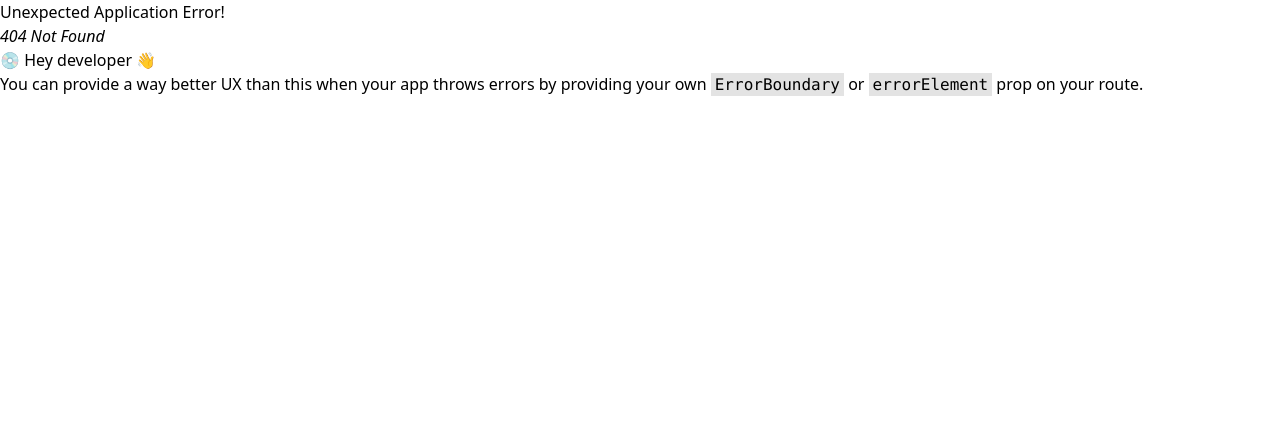
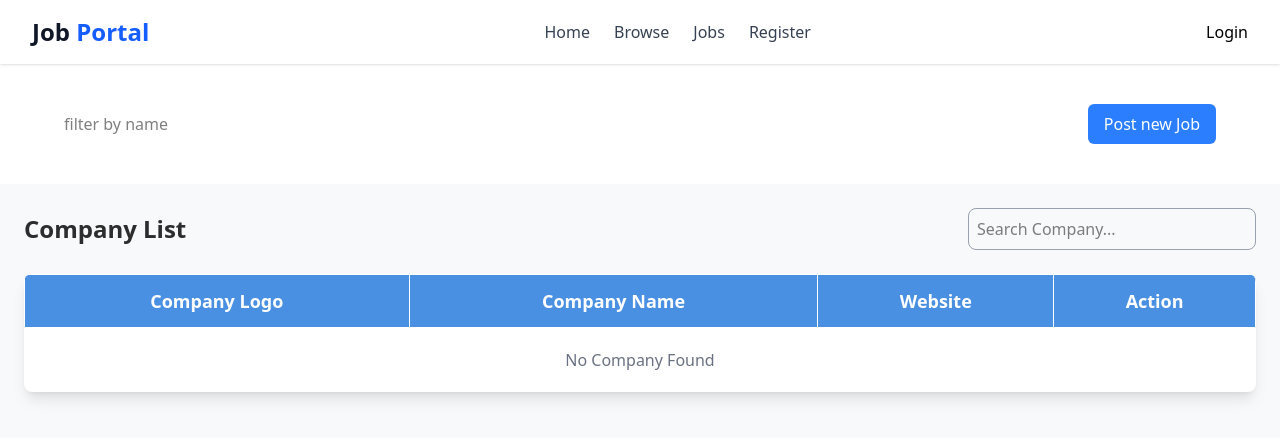
Before and after one commit to viveka941/JobPortal, a React (Vite) app in the folder Frontend/: page /admin/jobs in a window 1280 px wide. Before the commit this address had no page. Shown: the top 438 px of the page. Built offline with nearby package versions, Linux system fonts and the light colour scheme.

Commit message:
feat: add JobsAdmin component and integrate job filtering functionality

```diff
--- a/Frontend/src/App.jsx
+++ b/Frontend/src/App.jsx
@@ -14,6 +14,7 @@ import Description from "./component/components/Description";
 import Companies from "./component/adminComponent/Companies";
 import CompanyCreate from "./component/adminComponent/CompanyCreate";
 import CompnaySetup from "./component/adminComponent/CompnaySetup";
+import JobsAdmin from "./component/adminComponent/JobsAdmin";
 
 function App() {
   const appRouter = createBrowserRouter([
@@ -60,6 +61,10 @@ function App() {
       path: "/admin/companies/:id",
       element: <CompnaySetup />,
     },
+    {
+      path: "/admin/jobs",
+      element: <JobsAdmin />,
+    },
   ]);
   return <RouterProvider router={appRouter}></RouterProvider>;
 }
--- /dev/null
+++ b/Frontend/src/component/adminComponent/AdminJobTable.jsx
@@ -0,0 +1,96 @@
+import React, { useEffect, useState } from "react";
+import { useSelector } from "react-redux";
+import { useNavigate } from "react-router-dom";
+
+export default function AdminJobTable() {
+  const { companies = [], searchCompaniesByText = "" } = useSelector(
+    (store) => store.company
+  );
+
+  const [filteredCompanies, setFilteredCompanies] = useState(companies);
+  const navigate = useNavigate();
+
+  useEffect(() => {
+    if (companies.length > 0) {
+      const filtered = companies.filter((company) =>
+        company.name.toLowerCase().includes(searchCompaniesByText.toLowerCase())
+      );
+      setFilteredCompanies(filtered);
+    } else {
+      setFilteredCompanies([]);
+    }
+  }, [companies, searchCompaniesByText]);
+
+  return (
+    <div className="p-6 bg-[#F8F9FA] min-h-screen">
+      {/* Header */}
+      <div className="mb-6 flex justify-between items-center">
+        <h2 className="text-2xl font-bold text-[#2D2D2D]">Company List</h2>
+        <input
+          type="text"
+          placeholder="Search Company..."
+          className="border border-gray-400 p-2 rounded-lg focus:ring-2 focus:ring-[#50C878] w-72"
+        />
+      </div>
+
+      {/* Table */}
+      <div className="overflow-x-auto bg-white shadow-lg rounded-lg">
+        <table className="w-full border-collapse">
+          <thead>
+            <tr className="bg-[#4A90E2] text-white text-lg">
+              <th className="p-3 border">Company Logo</th>
+              <th className="p-3 border">Company Name</th>
+              <th className="p-3 border">Website</th>
+              <th className="p-3 border">Action</th>
+            </tr>
+          </thead>
+          <tbody>
+            {filteredCompanies.length === 0 ? (
+              <tr>
+                <td colSpan="4" className="text-center p-5 text-gray-500">
+                  No Company Found
+                </td>
+              </tr>
+            ) : (
+              filteredCompanies.map((company, index) => (
+                <tr
+                  key={index}
+                  className="text-center border-t hover:bg-[#50C878] transition duration-300"
+                >
+                  <td className="p-3 border">
+                    <img
+                      src={company.logo || "/default-logo.png"}
+                      alt={company.name || "No Name"}
+                      className="h-12 w-12 mx-auto rounded-lg border"
+                    />
+                  </td>
+                  <td className="p-3 border font-medium text-[#2D2D2D]">
+                    {company.name || "N/A"}
+                  </td>
+                  <td className="p-3 border">
+                    <a
+                      href={company.website || "#"}
+                      target="_blank"
+                      rel="noopener noreferrer"
+                      className="text-[#4A90E2] hover:underline font-medium"
+                    >
+                      {company.website || "No Website"}
+                    </a>
+                  </td>
+                  <td className="p-3 border">
+                    <button
+                      onClick={() => navigate(`/admin/companies/${company.id}`)}
+                      className="bg-[#FF6B6B] text-white px-4 py-2 rounded-lg hover:bg-[#D84343] transition duration-300"
+                    >
+                      Edit
+                    </button>
+                  </td>
+                </tr>
+              ))
+            )}
+          </tbody>
+        </table>
+      </div>
+    </div>
+  );
+}
--- /dev/null
+++ b/Frontend/src/component/adminComponent/JobsAdmin.jsx
@@ -0,0 +1,40 @@
+import React, { useEffect, useState } from 'react'
+import Navbar from '../Navbar'
+import { useDispatch } from 'react-redux';
+import { searchCompaniesByText } from '../redux/companySlice';
+import { useNavigate } from 'react-router-dom';
+import AdminJobTable from './AdminJobTable';
+
+export default function JobsAdmin() {
+   const navigate = useNavigate();
+  const [input, setInput] = useState();
+  const dispatch = useDispatch();
+  useEffect(() => {
+    dispatch(searchCompaniesByText(input));
+  }, [input]);
+  return (
+    <div>
+      <Navbar />
+      <div className="max-w-6xl mx-auto my-10 ">
+        <div className="flex justify-between items-center my-5">
+          <input
+            type="text"
+            placeholder="filter by name"
+            onChange={(e) => setInput(e.target.value)}
+          />
+          <button
+            onClick={() => navigate("/admin/companies/create")}
+            className="bg-blue-500 text-white px-4 py-2 rounded-md"
+          >
+            {" "}
+           Post new Job
+          </button>
+        </div>
+      </div>
+      <div>
+        <AdminJobTable />
+      </div>
+    </div>
+  );
+
+}
```
